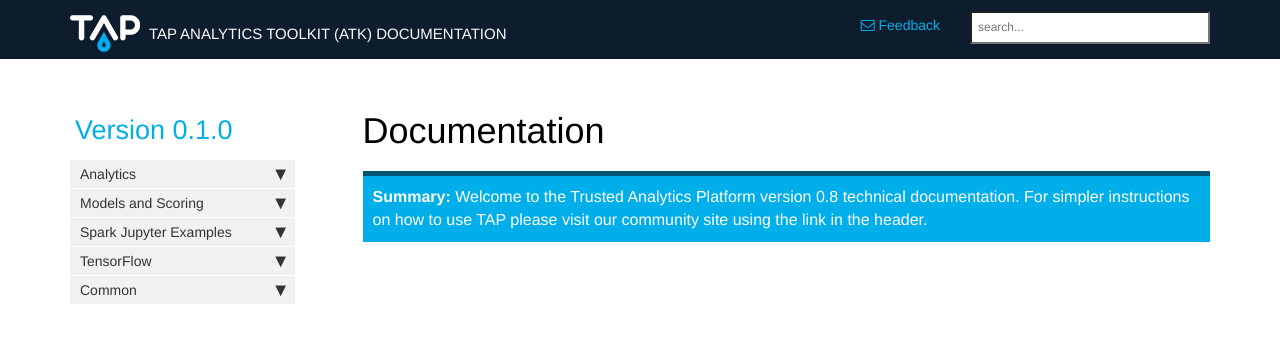
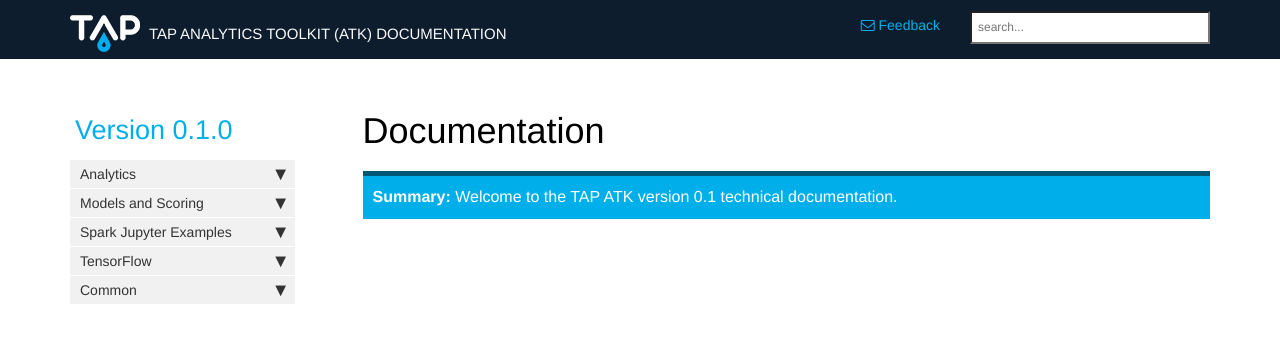
Before and after one commit to Kendralabs/tapanalyticstoolkit.github.io, a Jekyll site: the page built from index.md, in a window 1280 px wide. Shown: the top 343 px of the page. Built offline with Jekyll 4.4.1, drawn with Linux system fonts in a browser that asks for light colours; nearby versions of some CDN libraries; comment, search, counter and statistics services are not loaded; part of the change alters nothing that is shown.

Commit message:
Update index.md

```diff
--- a/index.md
+++ b/index.md
@@ -6,14 +6,21 @@ tags:
 sidebar: TAPv080_sidebar
 permalink: index.html
 summary: >-
-  Welcome to the Trusted Analytics Platform version 0.8 technical documentation.
-  For simpler instructions on how to use TAP please visit our community site
-  using the link in the header.
+  Welcome to the TAP ATK version 0.1 technical documentation.
 published: true
 ---
 
 ## Overview
 
-The [Trusted Analytics Platform (TAP)](http://www.trustedanalytics.org) is an open source software platform for data scientists and application developers to build and operate domain-specific applications powered by data analytics at scale.
+The TAP Analytics Toolkit (ATK) is an open-source SDK that makes Machine Learning and Deep Learning tools broadly available to data scientists working with big data.
 
-The Trusted Analytics Platform is dedicated to ensuring the security and integrity of big data storage and analytics. Read more about the [platform security features](Platform_security_features.md) created for TAP.  Visit the [TAP architecture documentation](taparchitechture.pdf) for more detailed information about design behind the platform.
+TAP ATK is located at: https://github.com/tapanalyticstoolkit
+
+TAP ATK includes the following:
+
+- Analytics capabilities that include spark-tk and daal-tk analytics libraries for working with Spark
+- Capabilities for scoring models in Java, creating model pipelines, and exchanging models in the new MAR format.
+- Jupyter notebook with Spark-tk examples
+- Capabilities for working with TensorFlow
+
+Explore these toolkit capabilities by using the navigation menu on the left.
```
